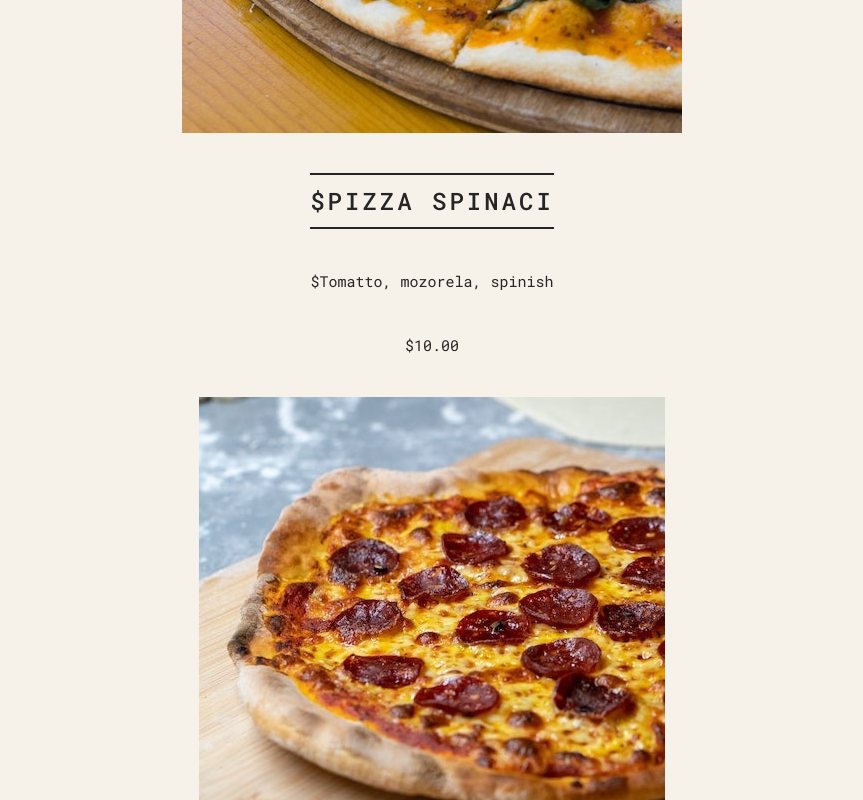
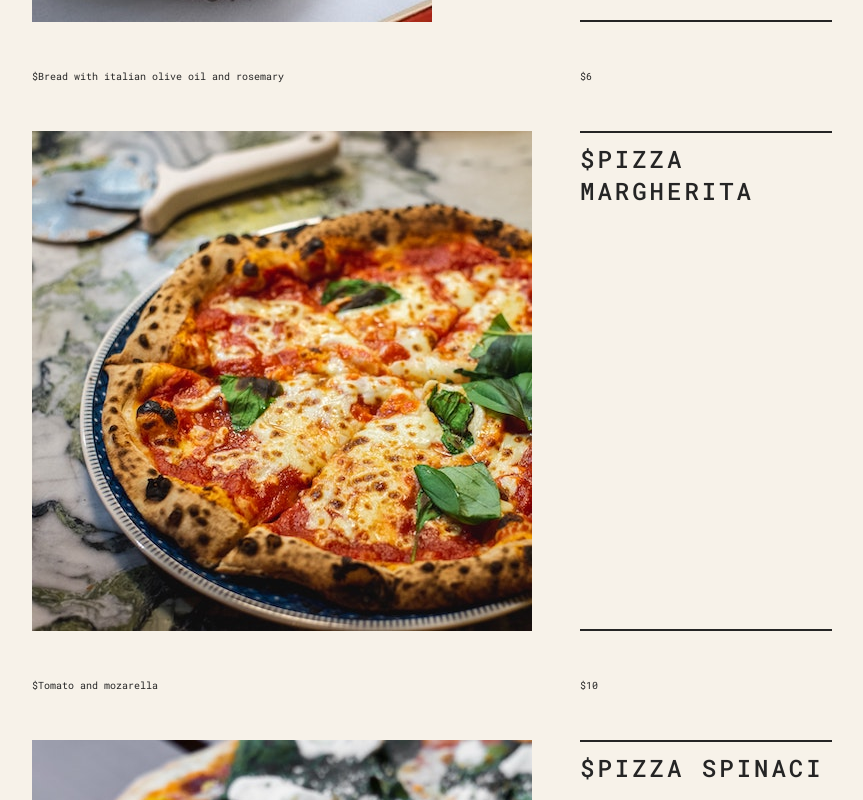
Before and after one commit to leloufadel/pizza-menu-, a React (Create React App) app: page / in a window 1280 px wide. Shown: the part 580-1380 px from the top of the page, without its empty margins (208-1071 px from the left). Built offline with nearby package versions, Linux system fonts and the light colour scheme.

Commit message:
Map element in the obj

```diff
--- a/src/App.js
+++ b/src/App.js
@@ -1,40 +1,119 @@
 import "./App.css";
+import React from "react";
+import "./index.css";
+
+const pizzaData  = [
+  {
+    name: "Focaccia",
+    ingredients: "Bread with italian olive oil and rosemary",
+    price: 6,
+    photoName: "pizzas/focaccia.jpg",
+    soldOut: false,
+  },
+  {
+    name: "Pizza Margherita",
+    ingredients: "Tomato and mozarella",
+    price: 10,
+    photoName: "pizzas/margherita.jpg",
+    soldOut: false,
+  },
+  {
+    name: "Pizza Spinaci",
+    ingredients: "Tomato, mozarella, spinach, and ricotta cheese",
+    price: 12,
+    photoName: "pizzas/spinaci.jpg",
+    soldOut: false,
+  },
+  {
+    name: "Pizza Funghi",
+    ingredients: "Tomato, mozarella, mushrooms, and onion",
+    price: 12,
+    photoName: "pizzas/funghi.jpg",
+    soldOut: false,
+  },
+  {
+    name: "Pizza Salamino",
+    ingredients: "Tomato, mozarella, and pepperoni",
+    price: 15,
+    photoName: "pizzas/salamino.jpg",
+    soldOut: true,
+  },
+  {
+    name: "Pizza Prosciutto",
+    ingredients: "Tomato, mozarella, ham, aragula, and burrata cheese",
+    price: 18,
+    photoName: "pizzas/prosciutto.jpg",
+    soldOut: false,
+  },
+];
+
+
+
+
+// function Pizza(props) {
+//   console.log(props)
+//   return (
+//     <>
+//       <img src={props.pizzaObj.photoName} alt ={props.pizzaObj.name}/>
+//       <h2>{props.pizzaObj.name}</h2>
+//       <p>{props.pizzaObj.ingredients}</p>
+//       <p>{props.pizzaObj.price}</p>
+//     </>
+//   );
+// }
+
+// function Menu() {
+//   return (
+//     <main className="menu">
+//       <h2>Our Menu</h2>
+//       <ul className="pizzas">
+//         {pizzaData.map((pizza) => (
+//           <Pizza key={pizza.name} pizzaObj={pizza} />
+//         ))}
+//       </ul>
+//     </main>
+//   );
+// }
+
+// function App() {
+//   return (
+//     <div className="App">
+//       <h1>Hello React</h1>
+//       <Menu />
+//     </div>
+//   );
+// }
+
+// export default App;
 
 function App() {
   return (
-    <div className="App">
+    <div className="container">
       <h1>Hello React</h1>
-      <Pizza />
       <Menu />
     </div>
   );
   function Menu() {
     return (
       <main className="menu">
-        <h2> Our Menu</h2>
-        <Pizza
-          name="Pizza Spinaci"
-          ingredient="Tomatto, mozorela, spinish"
-          photoName="pizzas/spinaci.jpg"
-          price="10.00"
-        />
-           <Pizza
-          name="Pizza Salamino "
-          ingredient="Tomatto, mozorela, spinish"
-          photoName="pizzas/salamino.jpg"
-          price="15.00"
-        />
+        <h2>Our Menu</h2>
+        <ul className="pizzas">
+          {pizzaData.map((pizza) => (
+            <Pizza key={pizza.name} pizzaObj={pizza} />
+          ))}
+        </ul>
       </main>
     );
   }
+
   function Pizza(props) {
+    console.log(props)
     return (
       <>
-        {" "}
-        <img src={props.photoName} alt ={props.name}/>
-        <h2>${props.name}</h2>
-        <p>${props.ingredient}</p>
-        <p>${props.price}</p>
+        <img src={props.pizzaObj.photoName} alt ={props.pizzaObj.name}/>
+        <h2>${props.pizzaObj.name}</h2>
+        <p>${props.pizzaObj.ingredients}</p>
+        <p>${props.pizzaObj.price}</p>
 
       </>
     );
```
Also changed, not shown: public/data.js (deleted, +0 -44 lines), src/data.js (added, +45 -0 lines).
